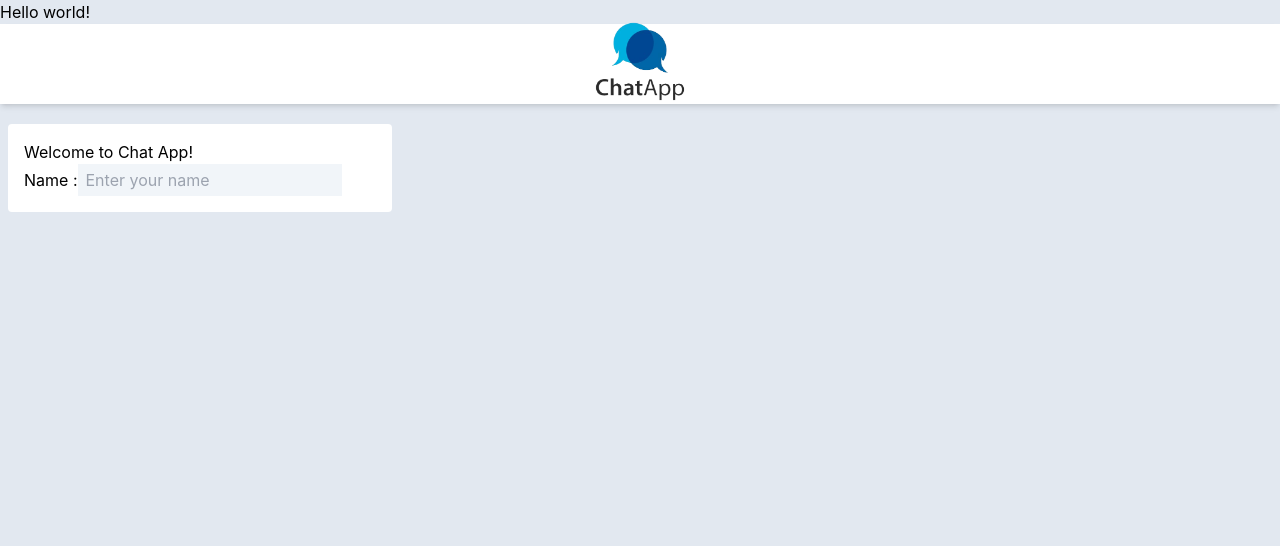
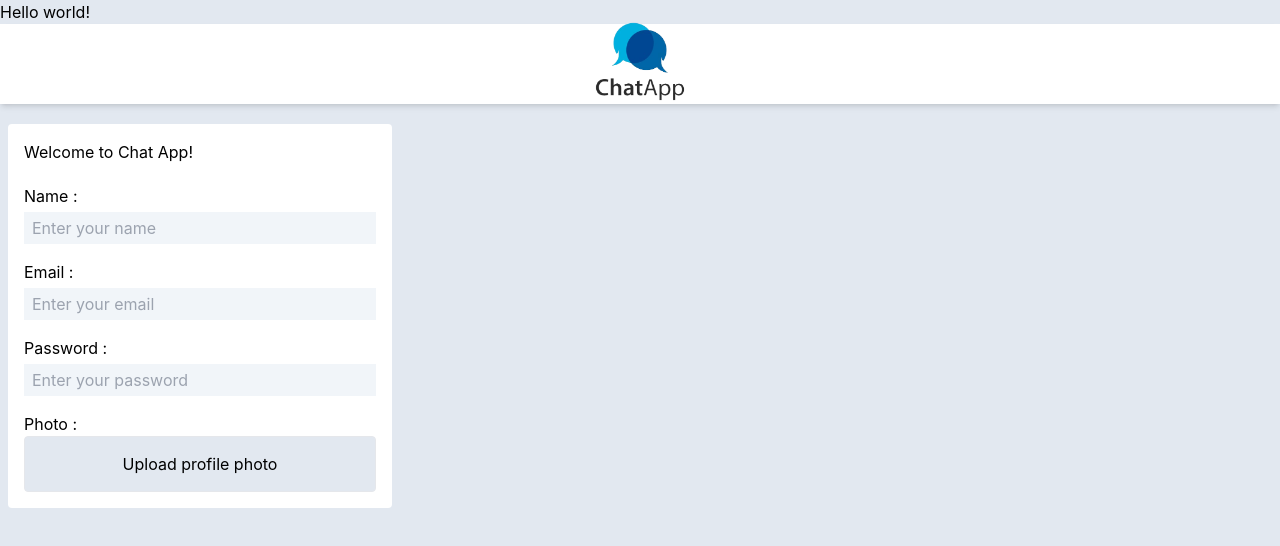
Before and after one commit to million-dollar-dev/chat-app-fronted-2024, a React (Create React App) app in the folder client/: page /register in a window 1280 px wide. Shown: the top 546 px of the page. Built offline with nearby package versions, Linux system fonts and the light colour scheme.

Commit message:
feat: add register form

```diff
--- a/client/src/pages/RegisterPage.js
+++ b/client/src/pages/RegisterPage.js
@@ -1,21 +1,81 @@
-import React from 'react';
+import React, {useState} from 'react';
 
 const RegisterPage = () => {
+  const [data, setData] = useState({
+    name: "",
+    email: "",
+    password: "",
+    profile_pic: ""
+  });
+
+  const handleOnChange = (e) => {
+    const {name, value} = e.target
+
+    setData((preve) => {
+      return {
+        ...preve,
+        [name]: value
+      }
+    });
+  };
+
   return (
     <div className='mt-5'>
       <div className='bg-white w-full max-w-sm mx-2 rounded overflow-hidden p-4'>
         <h3>
           Welcome to Chat App!
         </h3>
-        <form>
-          <div>
+        <form className="grid gap-4 mt-5">
+          <div className="flex flex-col gap-1">
             <label htmlFor='name'>Name :</label>
             <input
                 type='text'
                 id='name'
                 name='name'
                 placeholder='Enter your name'
-                className='bg-slate-100 px-2 py-1'
+                className='bg-slate-100 px-2 py-1 focus:outline-primary'
+                value={data.name}
+                onChange={handleOnChange}
+                required
+            />
+          </div>
+          <div className="flex flex-col gap-1">
+            <label htmlFor='email'>Email :</label>
+            <input
+                type='email'
+                id='email'
+                name='email'
+                placeholder='Enter your email'
+                className='bg-slate-100 px-2 py-1 focus:outline-primary'
+                value={data.email}
+                onChange={handleOnChange}
+                required
+            />
+          </div>
+          <div className="flex flex-col gap-1">
+            <label htmlFor='email'>Password :</label>
+            <input
+                type='password'
+                id='password'
+                name='password'
+                placeholder='Enter your password'
+                className='bg-slate-100 px-2 py-1 focus:outline-primary'
+                value={data.password}
+                onChange={handleOnChange}
+                required
+            />
+          </div>
+          <div className="flex flex-col gap-1">
+            <label htmlFor='profile_pic'>Photo :
+            <div className="h-14 bg-slate-200 flex justify-center items-center border rounded hover:border-primary cursor-pointer">
+              <p>Upload profile photo</p>
+            </div>
+            </label>
+            <input
+                type='file'
+                id='profile_pic'
+                name='profile_pic'
+                className='bg-slate-100 px-2 py-1 focus:outline-primary hidden'
             />
           </div>
         </form>
--- a/client/tailwind.config.js
+++ b/client/tailwind.config.js
@@ -4,7 +4,11 @@ module.exports = {
     "./src/**/*.{js,jsx,ts,tsx}",
   ],
   theme: {
-    extend: {},
+    extend: {
+      colors: {
+        primary: "#00acb4"
+      }
+    },
   },
   plugins: [],
 }
```
